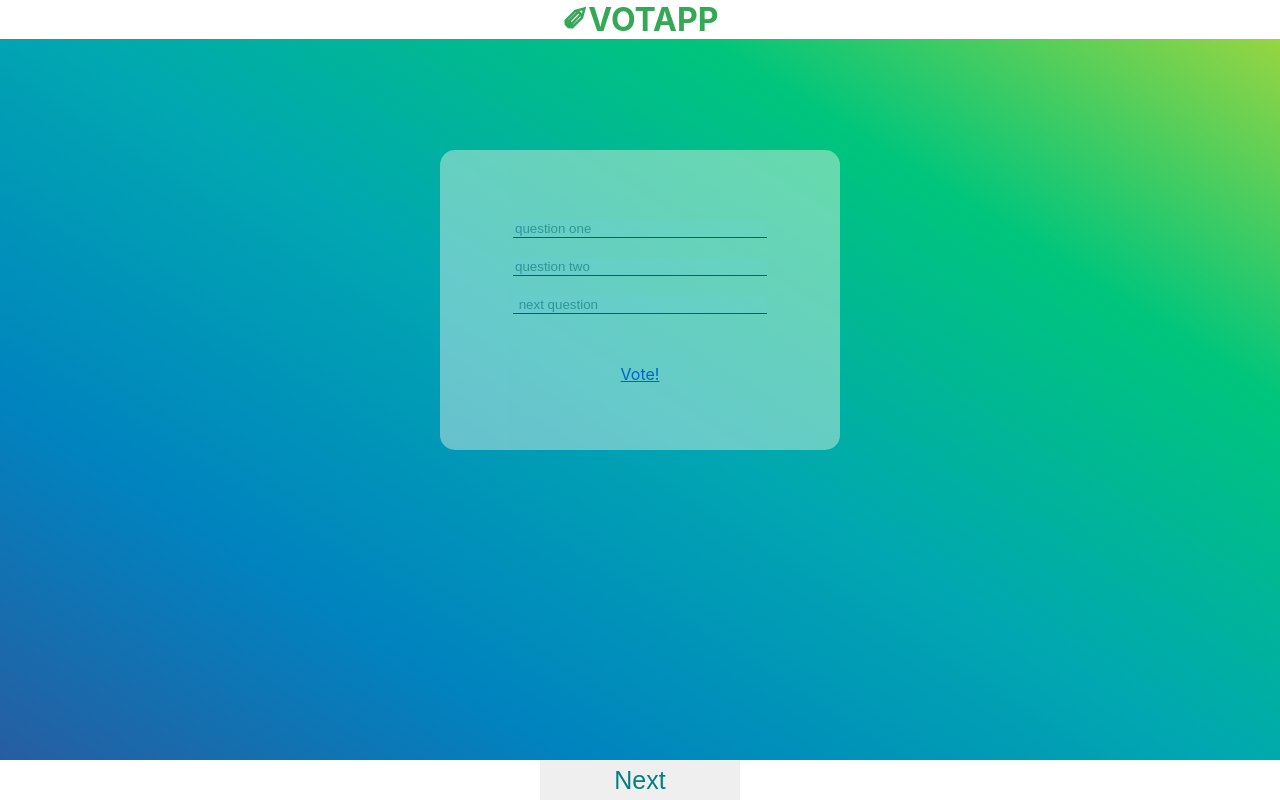
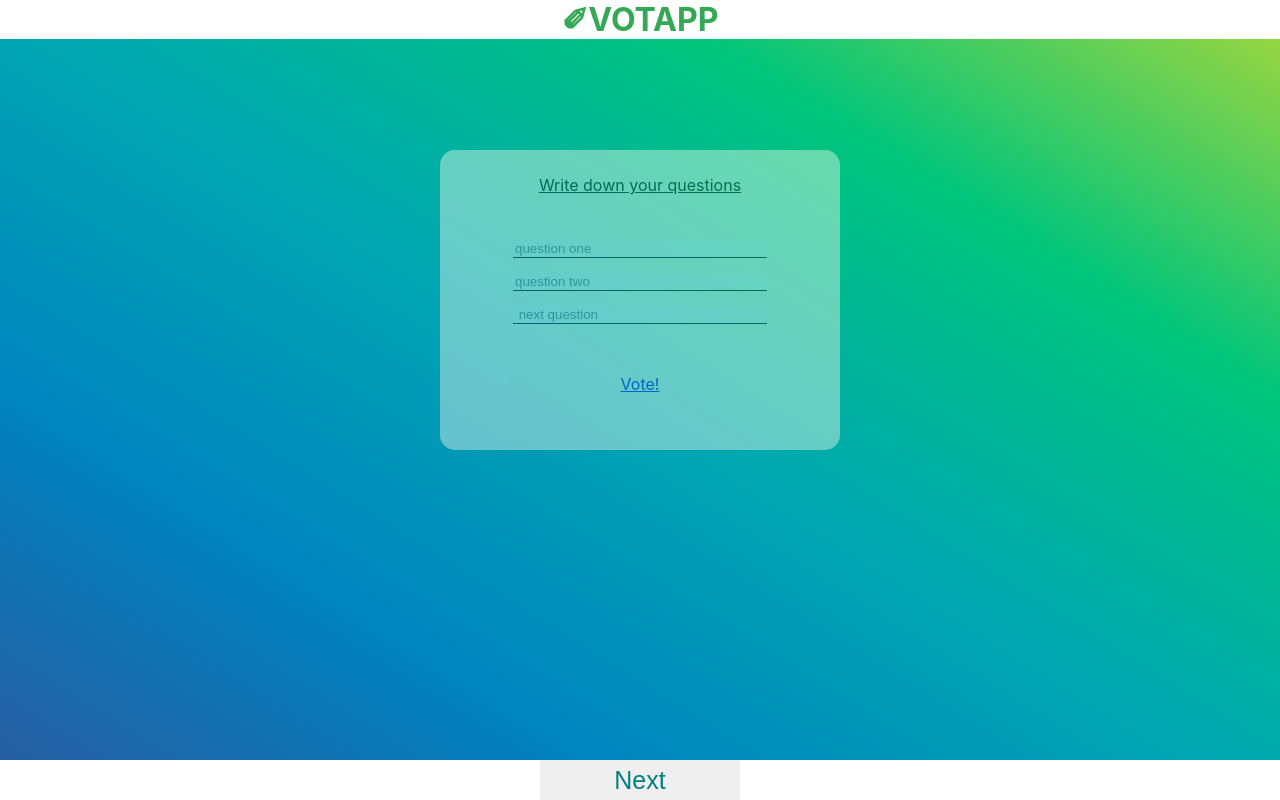
Before and after one commit to EraAmate/umfrage-app, a React (Create React App) app: page / in a window 1280 px wide. Built offline with nearby package versions, Linux system fonts and the light colour scheme.

Commit message:
Add card title

```diff
--- a/src/components/pages/Add.css
+++ b/src/components/pages/Add.css
@@ -2,16 +2,18 @@
   display: flex;
   flex-direction: column;
   align-items: center;
-  margin-top: 50px;
+  margin-top: 30px;
   margin-bottom: 50px;
 }
 .input {
-  margin-top: 20px;
+  margin-top: 15px;
   width: 250px;
   border: none;
   border-bottom: 1px solid;
 }
-/*
-.cardTitle{
 
-} */
+.cardTitle {
+  margin-top: 25px;
+  color: black;
+  text-decoration: underline;
+}
--- a/src/components/pages/Add.js
+++ b/src/components/pages/Add.js
@@ -15,7 +15,7 @@ function Add() {
   return (
     <>
       <Card>
-        {/* <p className="cardTitle" /> */}
+        <p className="cardTitle">Write down your questions</p>
         <form className="add-inputs-form">
           <input type="text" className="input" placeholder="question one" />
           <input type="text" className="input" placeholder="question two" />
```
